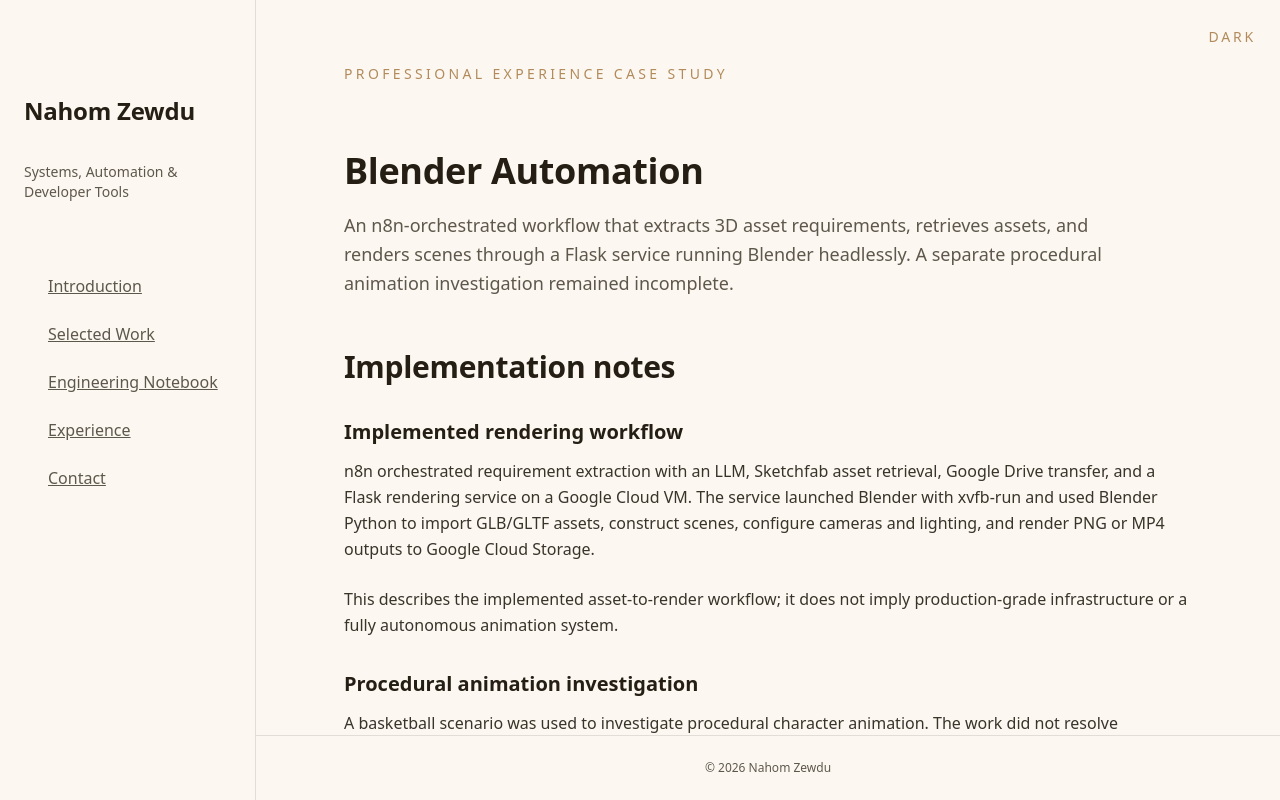
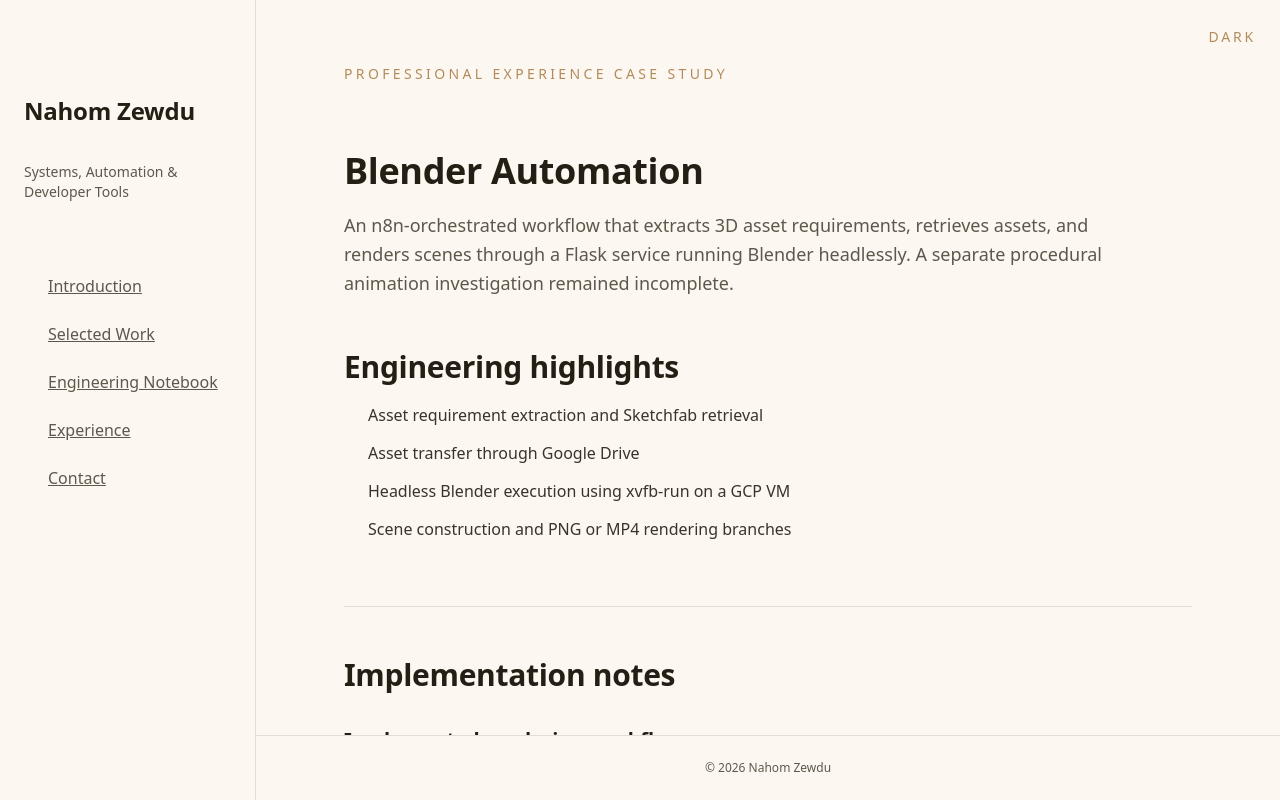
Before and after one commit to nahom-zewdu/my-portfolio, a Next.js app: page /projects/blender-automation in a window 1280 px wide. Built offline with nearby package versions, Linux system fonts and the light colour scheme.

Commit message:
Add engineering highlights section to ProjectCaseStudy component

```diff
--- a/src/components/ProjectCaseStudy.tsx
+++ b/src/components/ProjectCaseStudy.tsx
@@ -11,6 +11,19 @@ export default function ProjectCaseStudy({ project }: { project: Project }) {
           {project.overview}
         </p>
       </header>
+
+      {project.highlights.length > 0 && (
+        <section className="mb-12 border-b border-border pb-10">
+          <h2 className="mb-4">Engineering highlights</h2>
+          <ul className="space-y-3">
+            {project.highlights.map((highlight) => (
+              <li key={highlight} className="text-base leading-relaxed text-foreground/90">
+                {highlight}
+              </li>
+            ))}
+          </ul>
+        </section>
+      )}
 
       <section className="mb-12 border-b border-border pb-10">
         <h2 className="mb-4">Implementation notes</h2>
```
